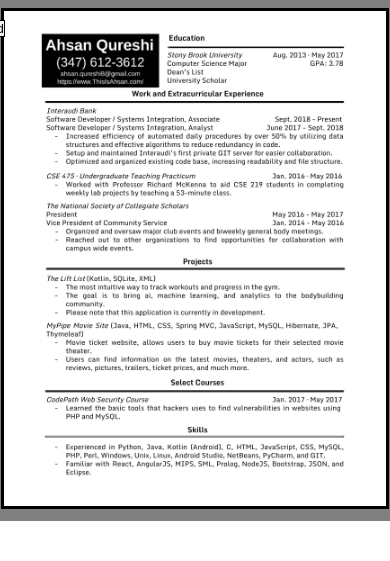
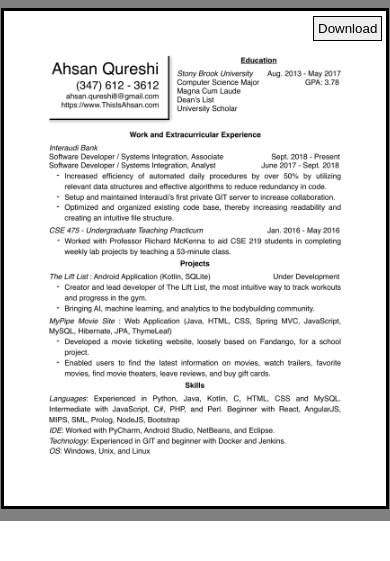
Before and after one commit to aqureshi8/AhsansDevSite, a Django app: page /Resume/ in a window 390 px wide. Shown: the part 159-720 px from the top of the page. Run offline with Django 3.2, Linux system fonts and the light colour scheme; data comes from the database, SQL or seed files in the repository; both versions use the stored data as it was after the commit; parts of the project's set-up code (start-up, migrations or seed data) failed here and were passed over.

Commit message:
latest resume and image, fixed download button position on mobile

```diff
--- a/mainSite/static/mainSite/style.css
+++ b/mainSite/static/mainSite/style.css
@@ -741,6 +741,12 @@ footer {
         margin: 0%;
     }
 
+    .ResumeDownload {
+        position: unset;
+        margin-top: unset;
+        margin-left: unset;
+    }
+
     .ResumeDownload button {
         width: auto;
         margin: 2%;
```
Also changed, not shown: db.sqlite3, mainSite/static/mainSite/images/resume.jpg, 1 other file.
